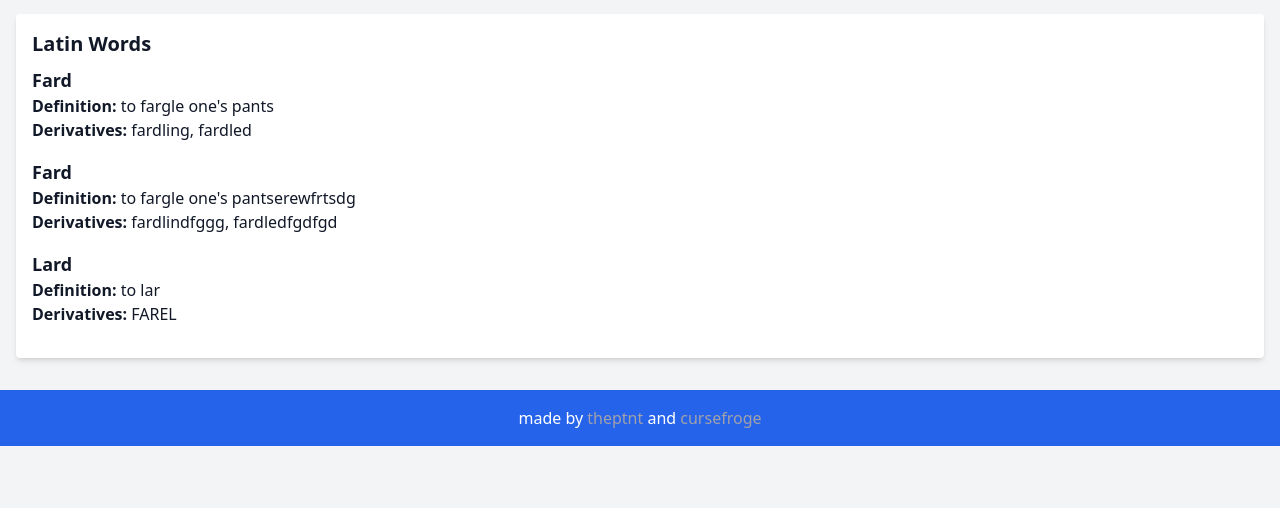
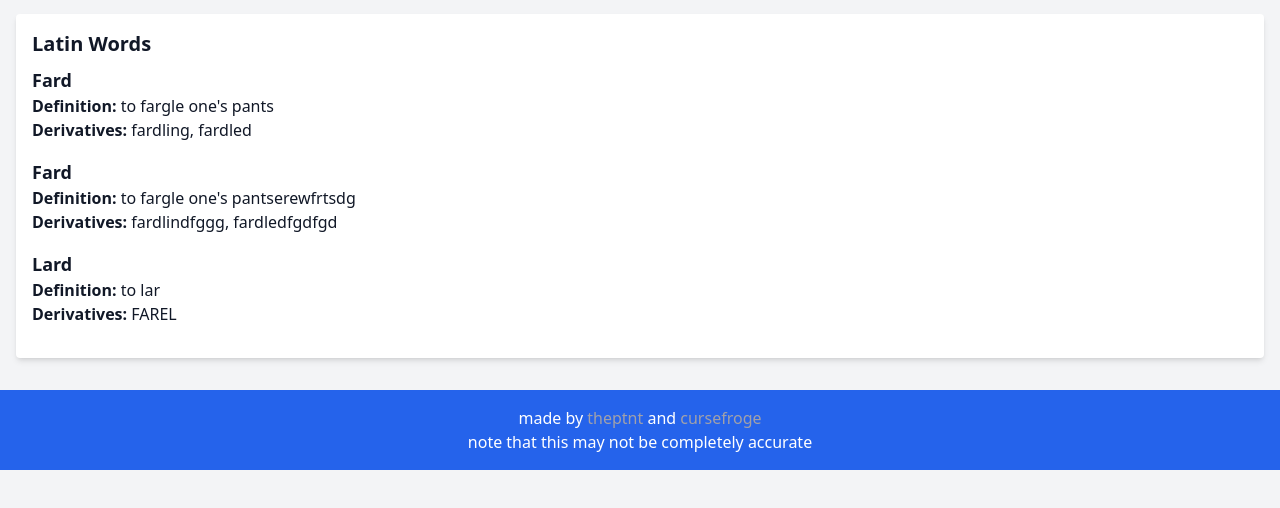
Before and after one commit to cursefroge/latin, a plain HTML site: page index.html in a window 1280 px wide. Shown: the part 74-582 px from the top of the page. Drawn offline with nearby package versions, Linux system fonts and the light colour scheme.

Commit message:
added disclaimer

```diff
--- a/index.html
+++ b/index.html
@@ -81,6 +81,7 @@
                     >cursefroge</a
                 >
             </p>
+            <p>note that this may not be completely accurate</p>
         </footer>
         <script>
             function toggleFilter() {
```
